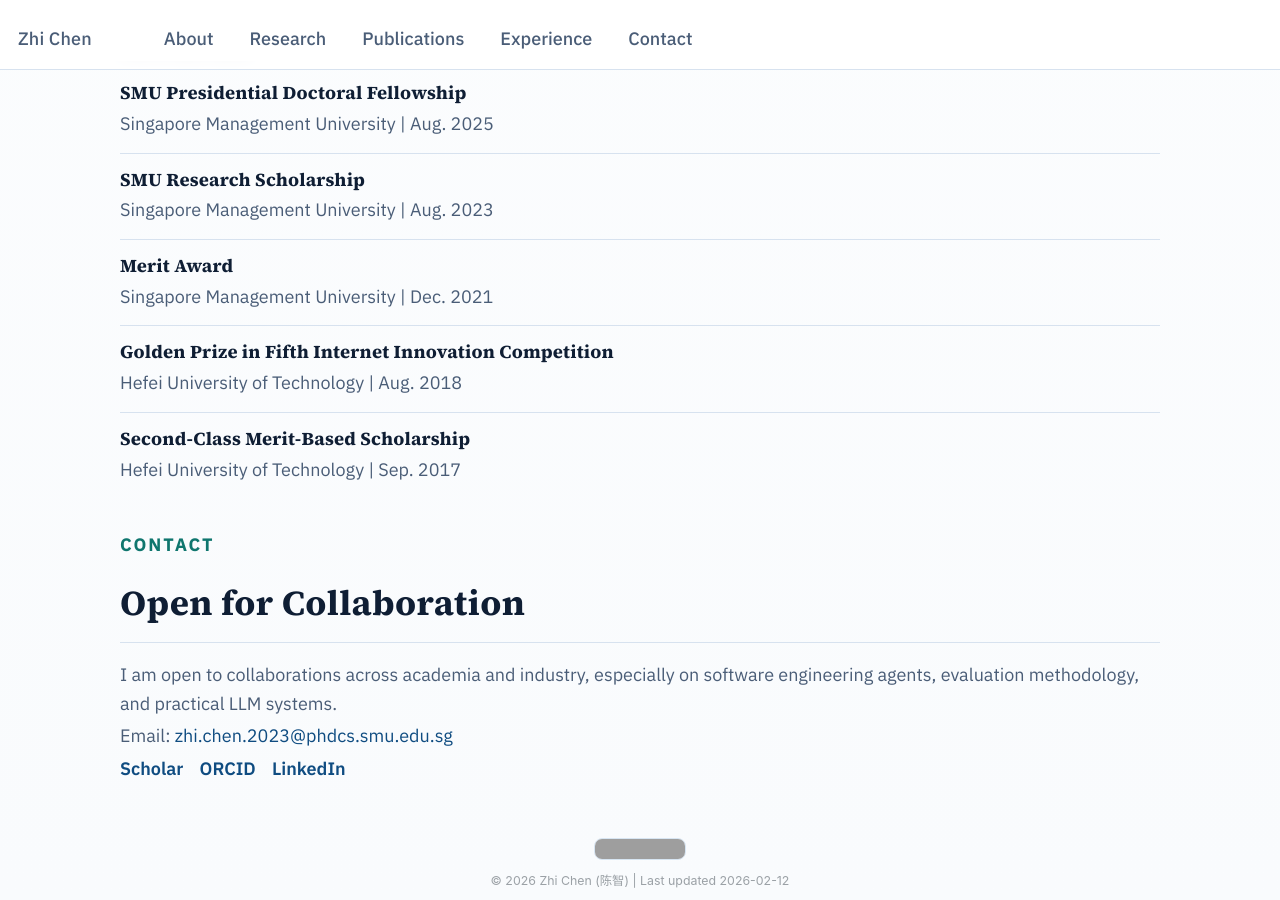
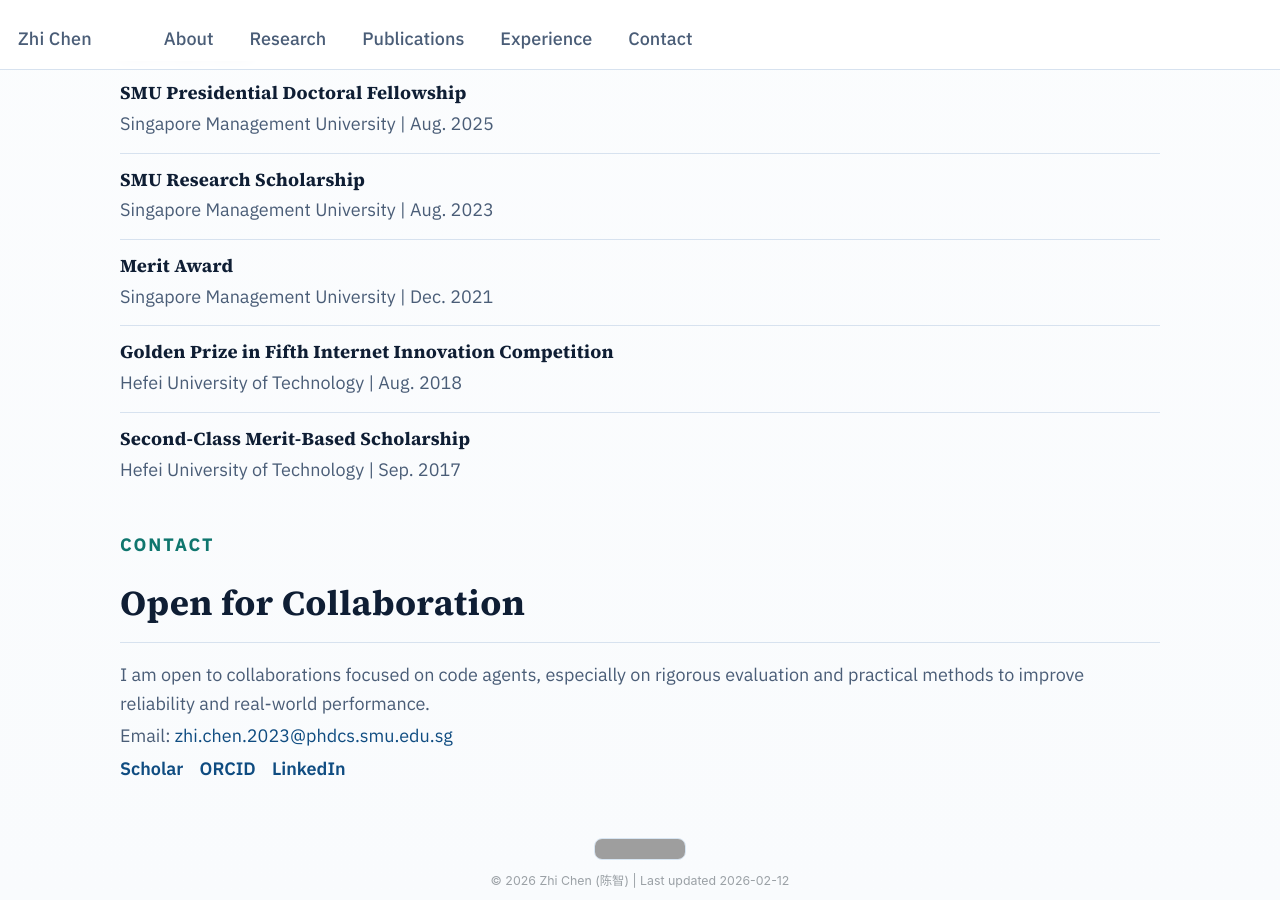
Before and after one commit to chenzhi-cz/chenzhi-cz.github.io, a Jekyll site: the page built from _pages/about.md, in a window 1280 px wide and 900 px high, scrolled down 3716 px. Built offline with Jekyll 4.4.1, drawn with Linux system fonts in a browser that asks for light colours; some web fonts are replaced; grey boxes are pictures that could not be loaded.

Commit message:
Refocus collaboration statement on code agent evaluation and improvement

```diff
--- a/_pages/about.md
+++ b/_pages/about.md
@@ -238,7 +238,7 @@ redirect_from:
     </div>
     <div class="contact-card">
       <p>
-        I am open to collaborations across academia and industry, especially on software engineering agents, evaluation methodology, and practical LLM systems.
+        I am open to collaborations focused on code agents, especially on rigorous evaluation and practical methods to improve reliability and real-world performance.
       </p>
       <p>
         Email: <a href="mailto:zhi.chen.2023@phdcs.smu.edu.sg">zhi.chen.2023@phdcs.smu.edu.sg</a>
```
